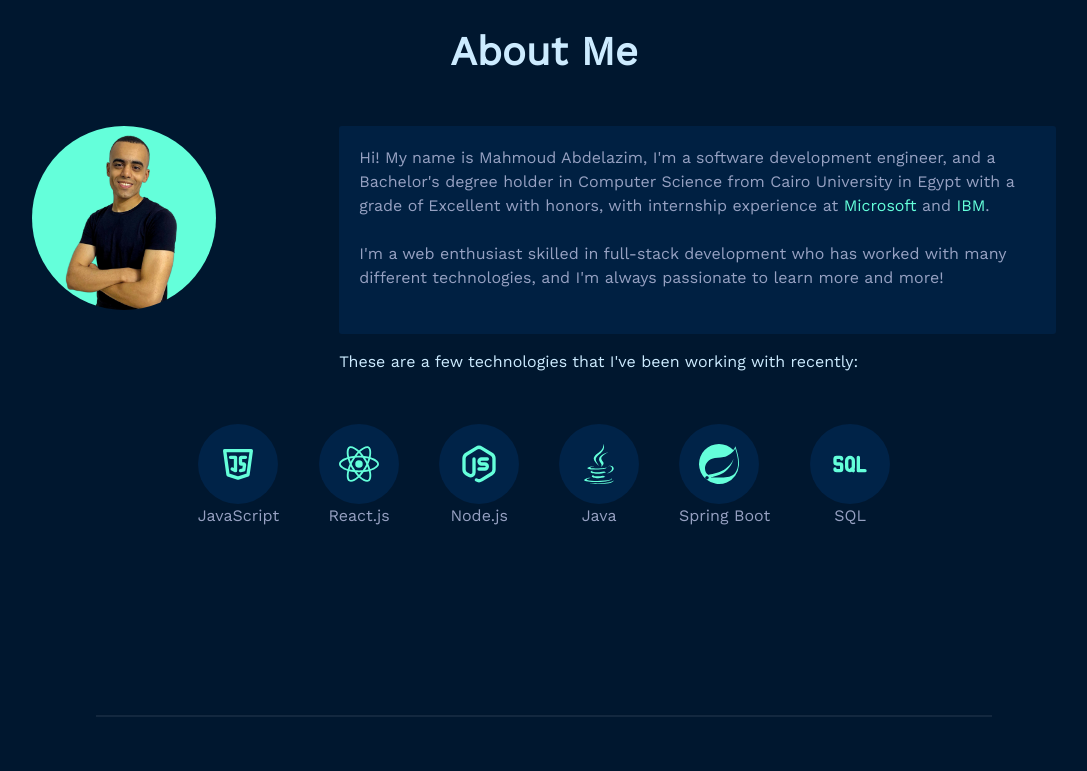
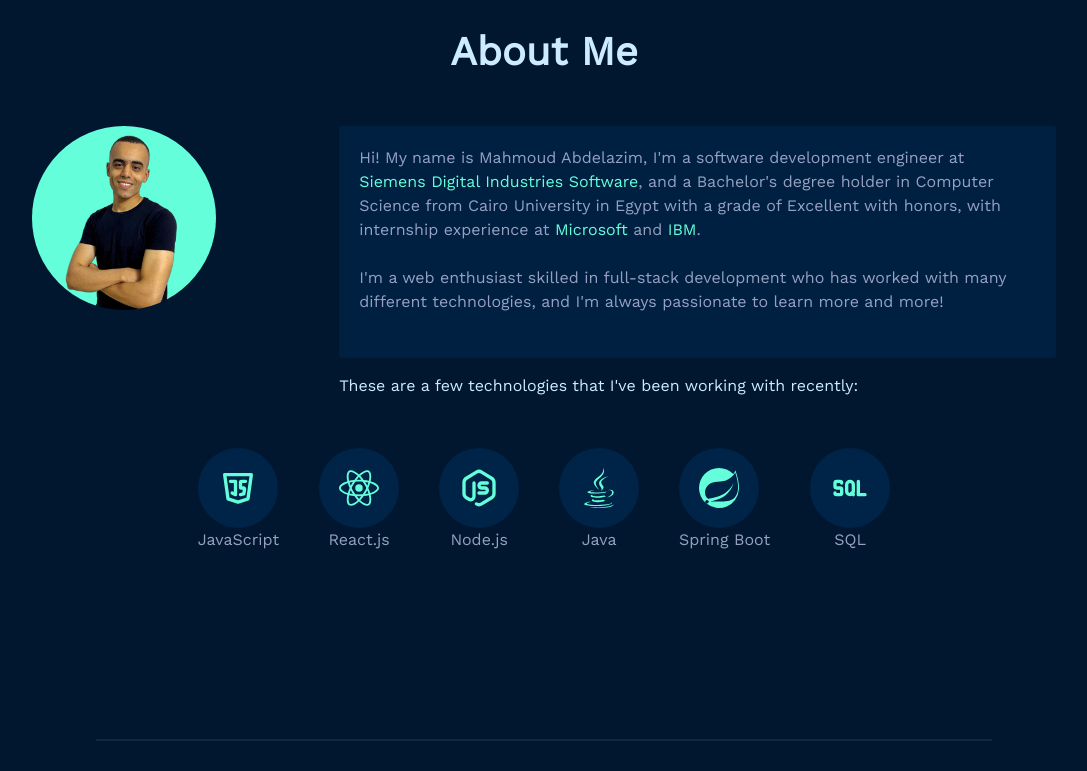
Before and after one commit to MahmoudAbdelazim/My-Portfolio, a Next.js app: page / in a window 1280 px wide. Shown: the part 700-1471 px from the top of the page, without its empty margins (96-1183 px from the left). Built offline with nearby package versions, Linux system fonts and the light colour scheme.

Commit message:
Update experience

```diff
--- a/components/About/About.js
+++ b/components/About/About.js
@@ -45,14 +45,14 @@
           <p className="about-text" style={{ whiteSpace: "pre-line" }}>
             Hi! My name is Mahmoud Abdelazim, I'm a software development
             engineer
-            {/* at{" "}
+            at{" "}
             <a
               className="companyLink"
               href={"https://www.sw.siemens.com/en-US/"}
               target="_blank"
             >
               Siemens Digital Industries Software
-            </a> */}
+            </a>
             , and a Bachelor's degree holder in Computer Science from Cairo
             University in Egypt with a grade of Excellent with honors, with
             internship experience at{" "}
--- a/components/Experience/Experience.js
+++ b/components/Experience/Experience.js
@@ -11,16 +11,16 @@
 
   useEffect(() => {
     let exp = [
-      // {
-      //   companyName: "Siemens Digital Industries Software",
-      //   companyLink: "https://www.sw.siemens.com/en-US/",
-      //   title: "Software Development Engineer",
-      //   dateFrom: "Jun 2024",
-      //   dateTo: "Present",
-      //   responsibilities: [
-      //     "Working as a full-stack engineer for Brightly Software team at Siemens Digital Industries Software. ",
-      //   ],
-      // },
+      {
+        companyName: "Siemens Digital Industries Software",
+        companyLink: "https://www.sw.siemens.com/en-US/",
+        title: "Software Development Engineer",
+        dateFrom: "Jun 2024",
+        dateTo: "Present",
+        responsibilities: [
+          "Working as a full-stack engineer for Brightly Software team at Siemens Digital Industries Software. ",
+        ],
+      },
       {
         companyName: "Wind Integrated Solutions",
         companyLink: "https://wind-is.com/",
```
